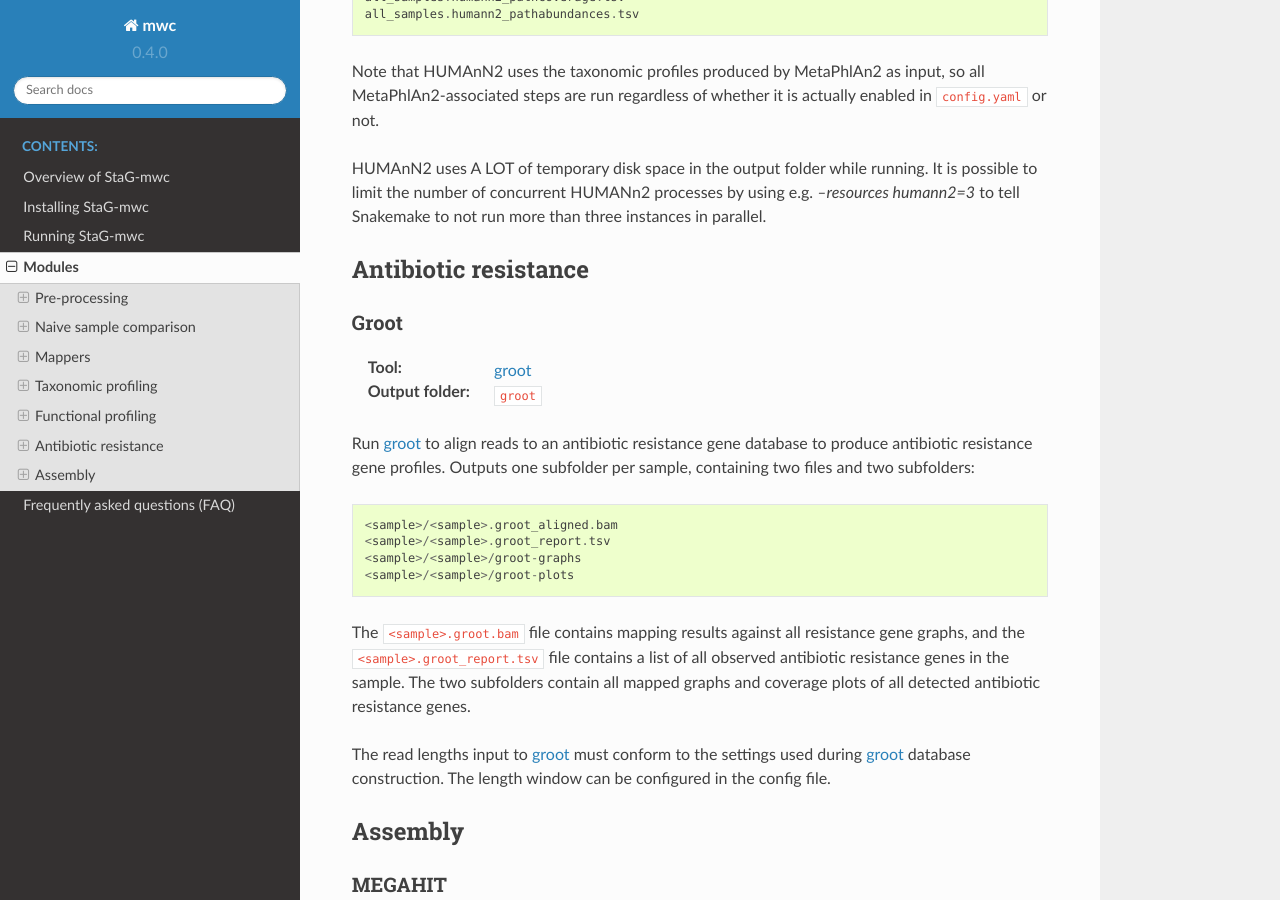
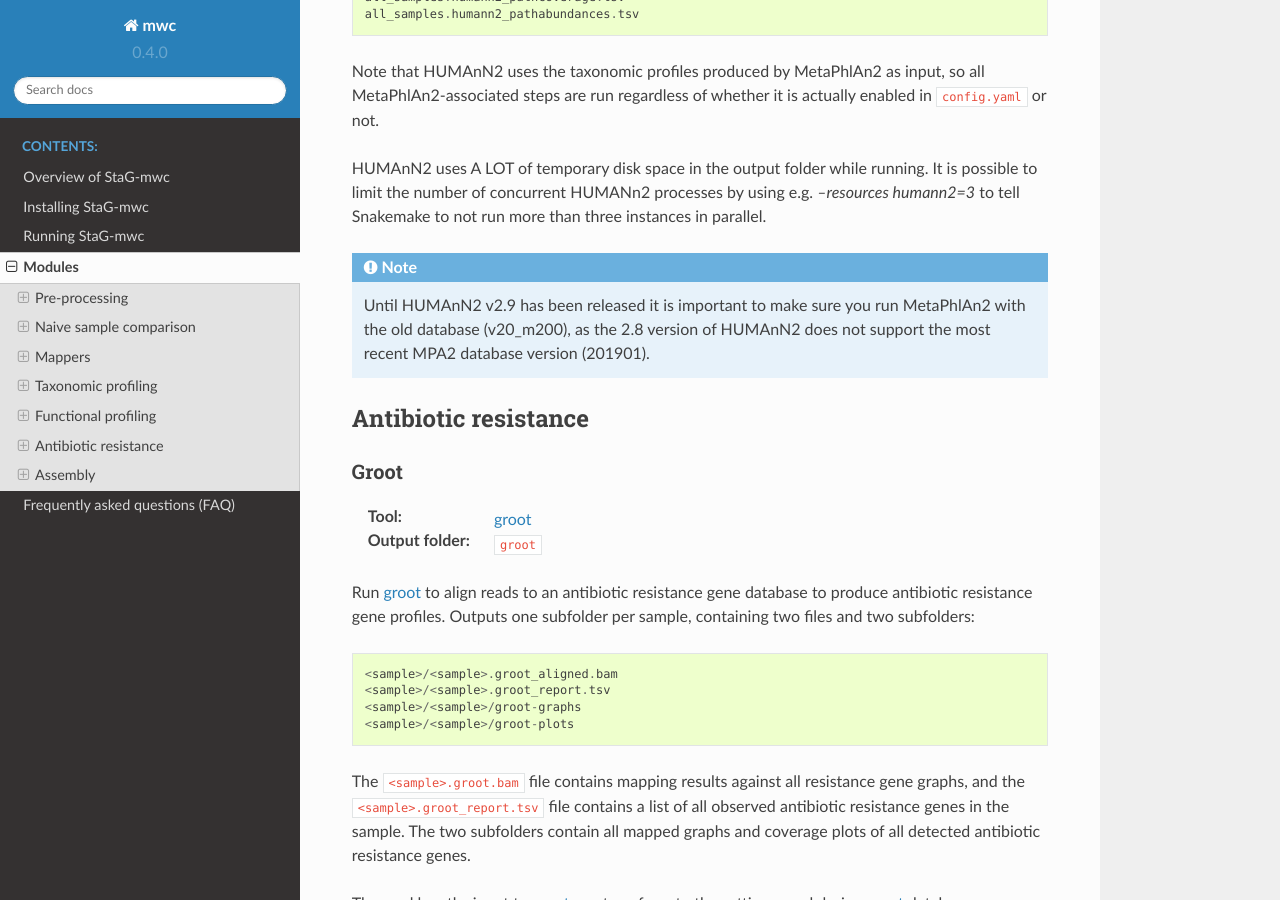
Before and after one commit to ctmrbio/stag-mwc, a Sphinx documentation site: the page built from docs/source/modules.rst, in a window 1280 px wide and 900 px high, scrolled down 7086 px. Built offline with Sphinx 7.4.7 and the Read the Docs theme 2.0.0, drawn with Linux system fonts in a browser that asks for light colours.

Commit message:
Add note about HUMAnN2 and MPA2 versions in docsÄ

```diff
--- a/docs/source/modules.rst
+++ b/docs/source/modules.rst
@@ -358,6 +358,14 @@ It is possible to limit the number of concurrent HUMANn2 processes by using
 e.g. `--resources humann2=3` to tell Snakemake to not run more than three
 instances in parallel.
 
+.. note::
+
+    Until HUMAnN2 v2.9 has been released it is important to make sure you run
+    MetaPhlAn2 with the old database (v20_m200), as the 2.8 version of HUMAnN2
+    does not support the most recent MPA2 database version (201901).
+
+
+
 
 Antibiotic resistance
 *********************
```
